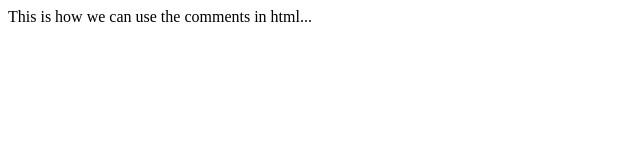
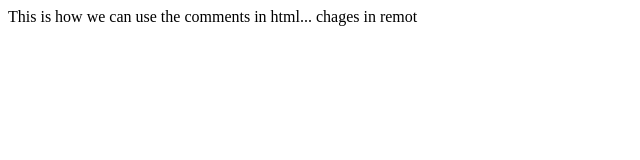
Before and after one commit to Y0landa24/reposity1, a plain HTML site: page index.html in a window 1280 px wide. Shown: the whole page, without its empty margins (0-640 px from the left). Drawn offline with Linux system fonts and the light colour scheme.

Commit message:
Update index.html

```diff
--- a/index.html
+++ b/index.html
@@ -11,6 +11,7 @@
 <body>
 
 This is how we can use the comments in html...
+  chages in remot
 
 </body>
 
```
